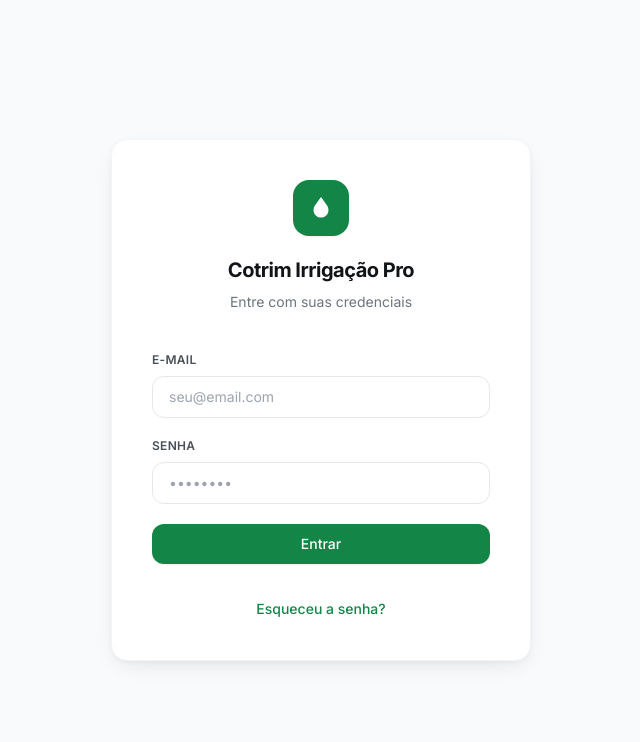
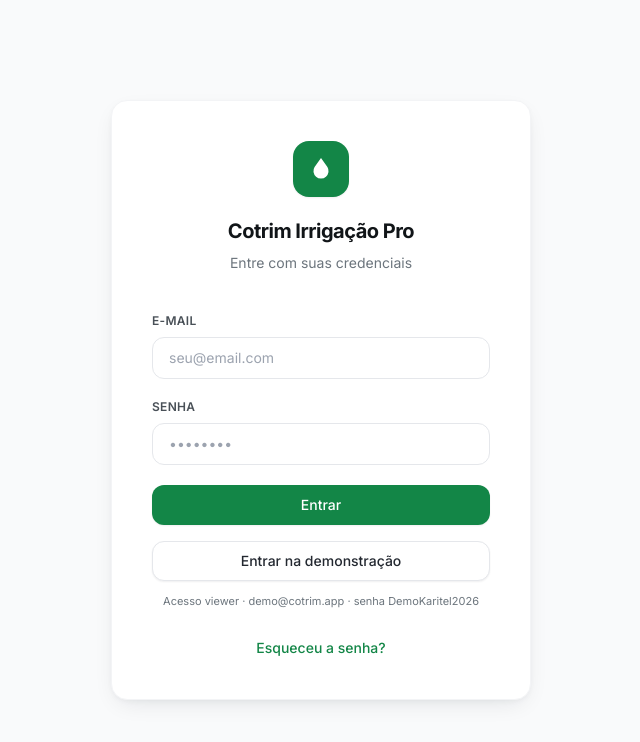
Before and after one commit to COTRIM349/Mateus-, a Next.js app: page /login in a window 1280 px wide. Shown: the top 742 px of the page, without its empty margins (319-959 px from the left). Built offline with nearby package versions, Linux system fonts and the light colour scheme; no server answers.

Commit message:
feat(auth): login de demonstração no viewer da Karitel
Adiciona o botão Entrar na demonstração e o usuário demo@cotrim.app
(viewer) com acesso às fazendas, para abrir o balanço sem conta admin.

Co-authored-by: adenilton9635 <adenilton9635@gmail.com>

```diff
--- a/app/(auth)/login/page.tsx
+++ b/app/(auth)/login/page.tsx
@@ -6,6 +6,7 @@ import Link from "next/link";
 import { createClient } from "@/lib/supabase/client";
 import { Button } from "@/components/ui/Button";
 import { Input } from "@/components/ui/Input";
+import { DEMO_LOGIN, DEMO_LOGIN_LABEL } from "@/lib/auth/demo-login";
 
 export default function LoginPage() {
   const [email, setEmail] = useState("");
@@ -15,24 +16,31 @@ export default function LoginPage() {
   const router = useRouter();
   const supabase = createClient();
 
-  const handleLogin = async (e: React.FormEvent) => {
-    e.preventDefault();
+  const signIn = async (nextEmail: string, nextPassword: string, nextPath: string) => {
     setError("");
     setLoading(true);
-
     const { error: authError } = await supabase.auth.signInWithPassword({
-      email,
-      password,
+      email: nextEmail,
+      password: nextPassword,
     });
-
     if (authError) {
       setError("E-mail ou senha inválidos.");
       setLoading(false);
       return;
     }
+    router.push(nextPath);
+    router.refresh();
+  };
 
-    router.push("/");
-    router.refresh();
+  const handleLogin = async (e: React.FormEvent) => {
+    e.preventDefault();
+    await signIn(email, password, "/");
+  };
+
+  const handleDemo = async () => {
+    setEmail(DEMO_LOGIN.email);
+    setPassword(DEMO_LOGIN.password);
+    await signIn(DEMO_LOGIN.email, DEMO_LOGIN.password, "/balanco-hidrico");
   };
 
   return (
@@ -85,7 +93,16 @@ export default function LoginPage() {
         </Button>
       </form>
 
-      <div className="mt-8 text-center">
+      <div className="mt-4">
+        <Button type="button" variant="secondary" className="w-full" disabled={loading} onClick={handleDemo}>
+          {DEMO_LOGIN_LABEL}
+        </Button>
+        <p className="mt-3 text-center text-[11px] leading-relaxed text-graphite-400 dark:text-gray-500">
+          Acesso viewer · {DEMO_LOGIN.email} · senha {DEMO_LOGIN.password}
+        </p>
+      </div>
+
+      <div className="mt-6 text-center">
         <Link
           href="/recuperar-senha"
           className="text-sm font-medium text-brand-600 transition-colors hover:text-brand-700 dark:text-brand-400"
--- /dev/null
+++ b/lib/auth/demo-login.ts
@@ -0,0 +1,7 @@
+/** Credenciais públicas do acesso de demonstração (perfil viewer). */
+export const DEMO_LOGIN = {
+  email: "demo@cotrim.app",
+  password: "DemoKaritel2026",
+} as const;
+
+export const DEMO_LOGIN_LABEL = "Entrar na demonstração";
```
Also changed, not shown: 1 other file (tests, documents, lock files or other folders).
